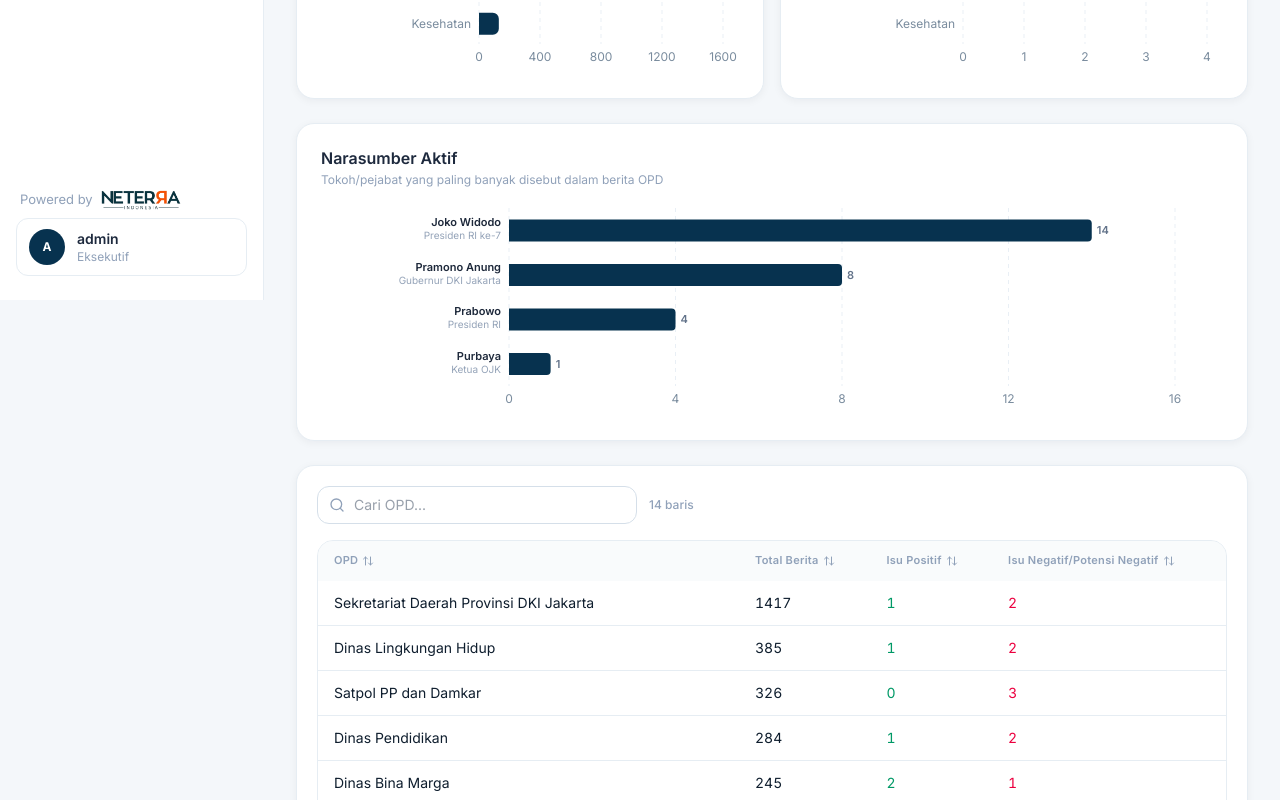
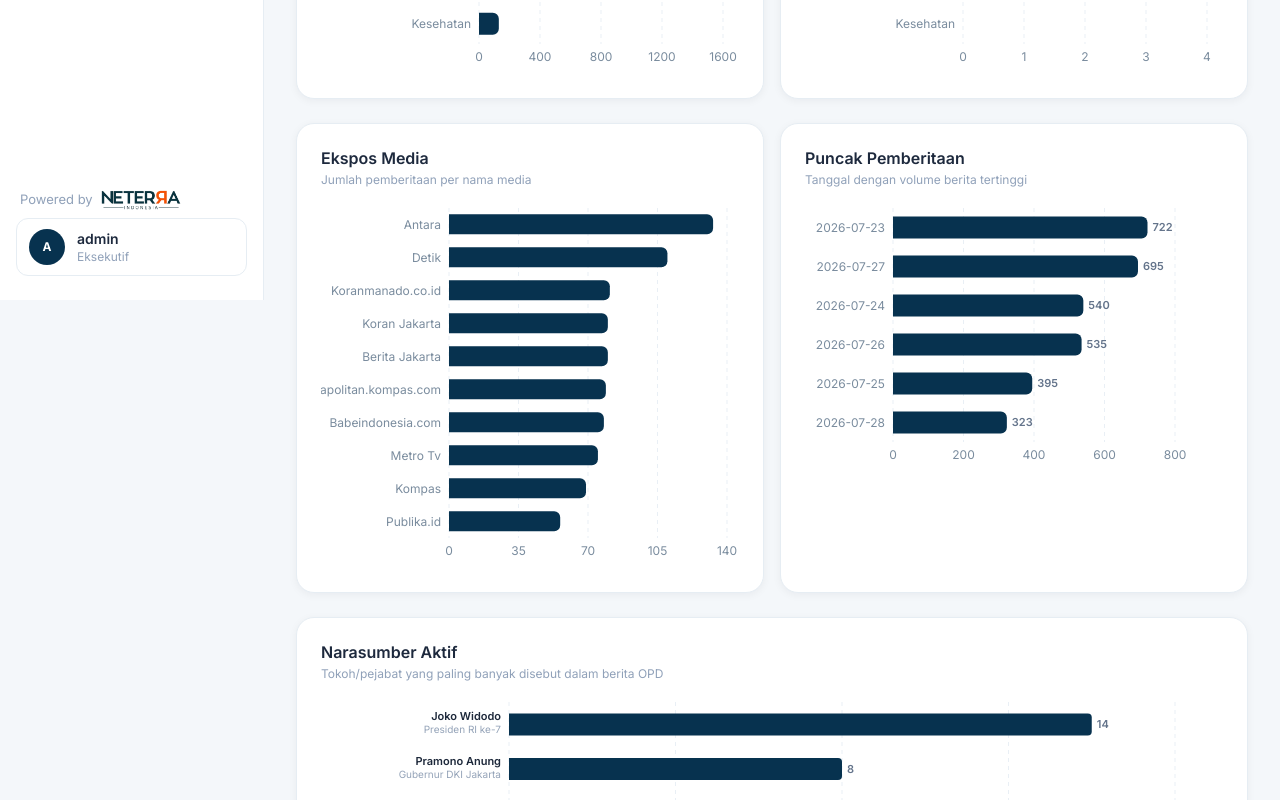
Before and after one commit to Neterra-ind/Dashboard-Pemprov-DKI-Jakarta, a React (Vite) app: page /pemberitaan-opd in a window 1280 px wide. Shown: the part 500-1300 px from the top of the page. Built offline with nearby package versions, Linux system fonts and the light colour scheme.

Commit message:
Add Ekspos Media & Puncak Pemberitaan charts to PemberitaanOpd (DKI)
Co-Authored-By: Claude Sonnet 4.6 <noreply@anthropic.com>

```diff
--- a/src/pages/PemberitaanOpd.tsx
+++ b/src/pages/PemberitaanOpd.tsx
@@ -1,6 +1,6 @@
 import { useMemo, useState } from 'react'
 import type { ColumnDef } from '@tanstack/react-table'
-import { Bar, BarChart, CartesianGrid, LabelList, ResponsiveContainer, Tooltip, XAxis, YAxis } from 'recharts'
+import { Bar, BarChart, CartesianGrid, Cell, LabelList, ResponsiveContainer, Tooltip, XAxis, YAxis } from 'recharts'
 import { DataTable } from '@/components/DataTable'
 import { FilterSelect } from '@/components/FilterSelect'
 import { Card, CardContent, CardHeader } from '@/components/ui/Card'
@@ -68,6 +68,18 @@ function NameJabatanTick({ x, y, payload }: { x?: number; y?: number; payload?:
     </g>
   )
 }
+
+const eksposMediaOpd = Object.entries(
+  beritaJakarta.reduce((acc, b) => { acc[b.sumber] = (acc[b.sumber] || 0) + 1; return acc }, {} as Record<string, number>)
+).map(([name, value]) => ({ name, value }))
+  .sort((a, b) => b.value - a.value)
+  .slice(0, 10)
+
+const puncakPemberitaanOpd = Object.entries(
+  beritaJakarta.reduce((acc, b) => { acc[b.tanggal] = (acc[b.tanggal] || 0) + 1; return acc }, {} as Record<string, number>)
+).map(([name, value]) => ({ name, value }))
+  .sort((a, b) => b.value - a.value)
+  .slice(0, 10)
 
 const topNarasumberOpd = daftarNarasumber
   .map(({ nama, jabatan, kunci }) => ({
@@ -139,6 +151,40 @@ export function PemberitaanOpd() {
         </Card>
       </div>
 
+      <div className="grid grid-cols-1 gap-4 lg:grid-cols-2">
+        <Card>
+          <CardHeader title="Ekspos Media" subtitle="Jumlah pemberitaan per nama media" />
+          <CardContent>
+            <ResponsiveContainer width="100%" height={Math.max(200, eksposMediaOpd.length * 36)}>
+              <BarChart data={eksposMediaOpd} layout="vertical" margin={{ left: 8, right: 12 }}>
+                <CartesianGrid {...gridProps} horizontal={false} />
+                <XAxis type="number" {...axisProps} allowDecimals={false} />
+                <YAxis type="category" dataKey="name" {...axisProps} width={120} />
+                <Tooltip content={<ChartTooltip />} cursor={cursorFill} />
+                <Bar dataKey="value" name="Berita" fill={chart.accent} radius={[0, 6, 6, 0]} maxBarSize={20} />
+              </BarChart>
+            </ResponsiveContainer>
+          </CardContent>
+        </Card>
+
+        <Card>
+          <CardHeader title="Puncak Pemberitaan" subtitle="Tanggal dengan volume berita tertinggi" />
+          <CardContent>
+            <ResponsiveContainer width="100%" height={Math.max(200, puncakPemberitaanOpd.length * 44)}>
+              <BarChart data={puncakPemberitaanOpd} layout="vertical" margin={{ left: 8, right: 48 }}>
+                <CartesianGrid {...gridProps} horizontal={false} />
+                <XAxis type="number" {...axisProps} allowDecimals={false} />
+                <YAxis type="category" dataKey="name" {...axisProps} width={80} />
+                <Tooltip content={<ChartTooltip />} cursor={cursorFill} />
+                <Bar dataKey="value" name="Berita" fill={chart.accent} radius={[0, 6, 6, 0]} maxBarSize={22}>
+                  <LabelList dataKey="value" position="right" style={{ fontSize: 11, fontWeight: 600, fill: '#64748b' }} />
+                </Bar>
+              </BarChart>
+            </ResponsiveContainer>
+          </CardContent>
+        </Card>
+      </div>
+
       {topNarasumberOpd.length > 0 && (
         <Card>
           <CardHeader title="Narasumber Aktif" subtitle="Tokoh/pejabat yang paling banyak disebut dalam berita OPD" />
```
